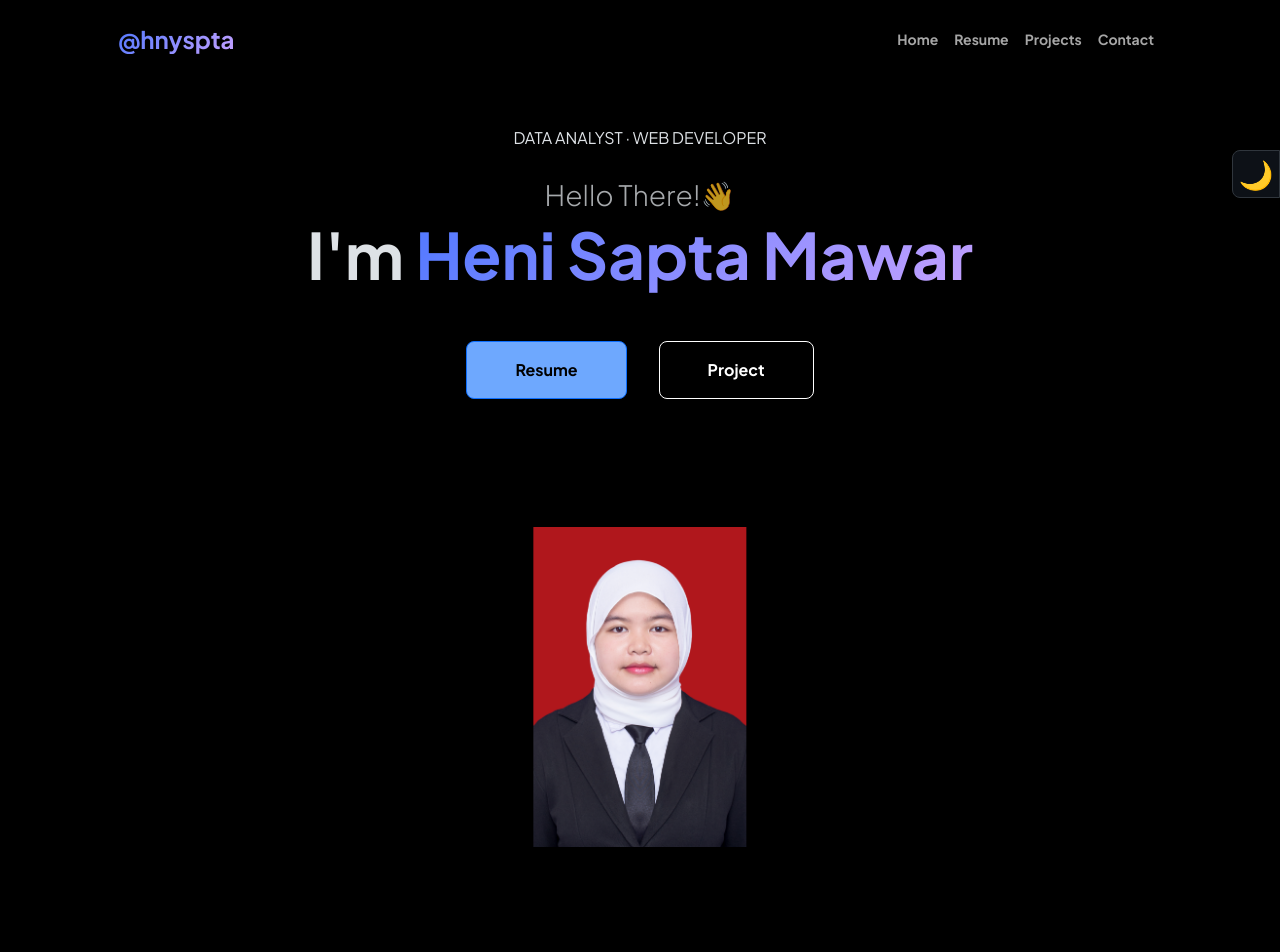
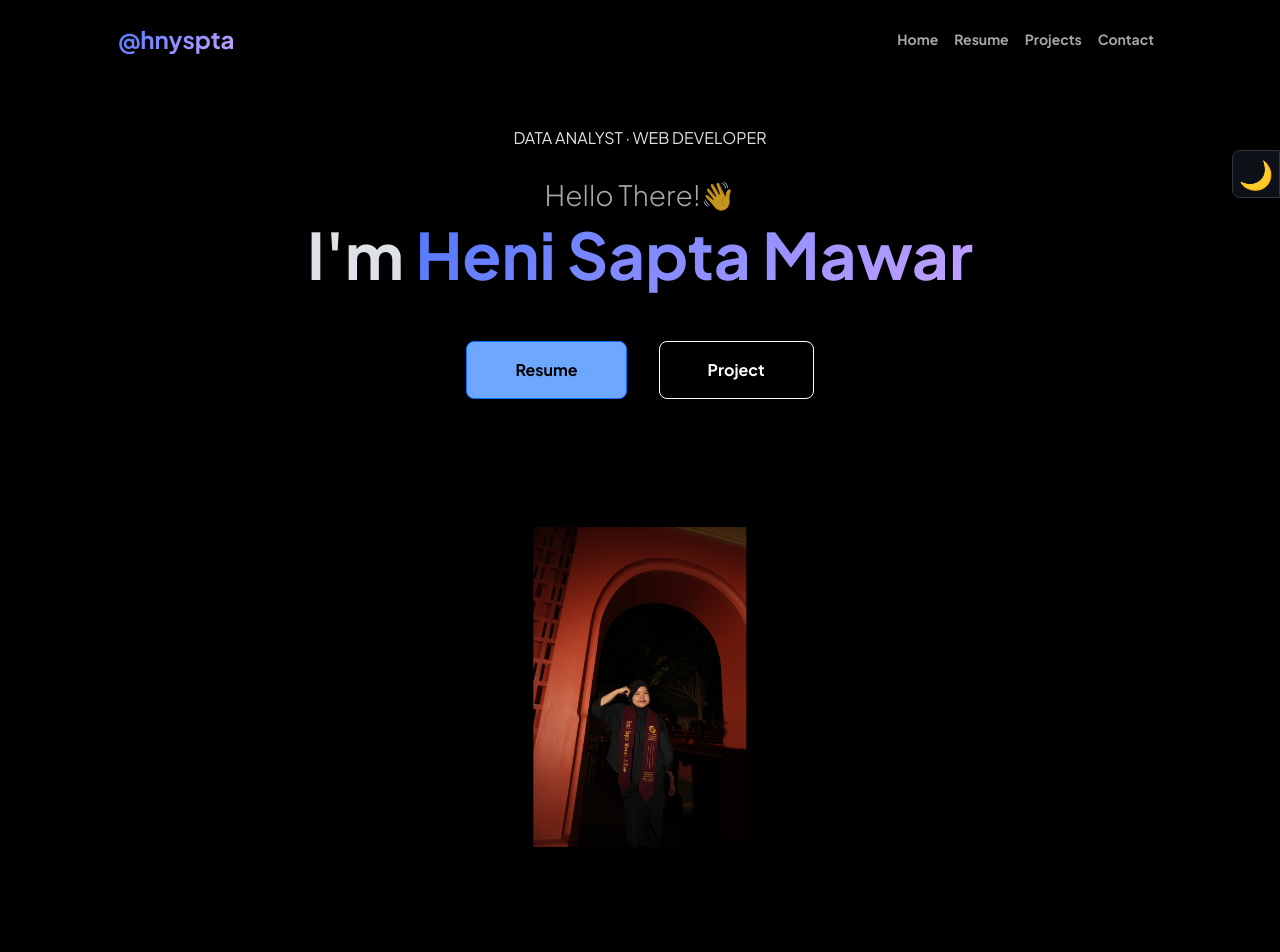
Before and after one commit to HeniSapta/personal-website-main, a Vue app: page /#/ in a window 1280 px wide. Shown: the top 952 px of the page. Built offline with nearby package versions, Linux system fonts and the light colour scheme.

Commit message:
Update portfolio

```diff
--- a/src/components/Home/ProfilePic.vue
+++ b/src/components/Home/ProfilePic.vue
@@ -6,7 +6,7 @@
   <div class="profile">
     <!-- TIP: For best results, use a photo with a transparent background like the demo example below-->
     <!-- Watch a tutorial on how to do this on YouTube (link)-->
-    <img class="profile-img" src="/images/heni.jpeg" alt="Heni Sapta Mawar" />
+    <img class="profile-img" src="/images/pp.JPG" alt="Heni Sapta Mawar" />
   </div>
 </template>
 
```
Also changed, not shown: public/images/pp.JPG (added).
